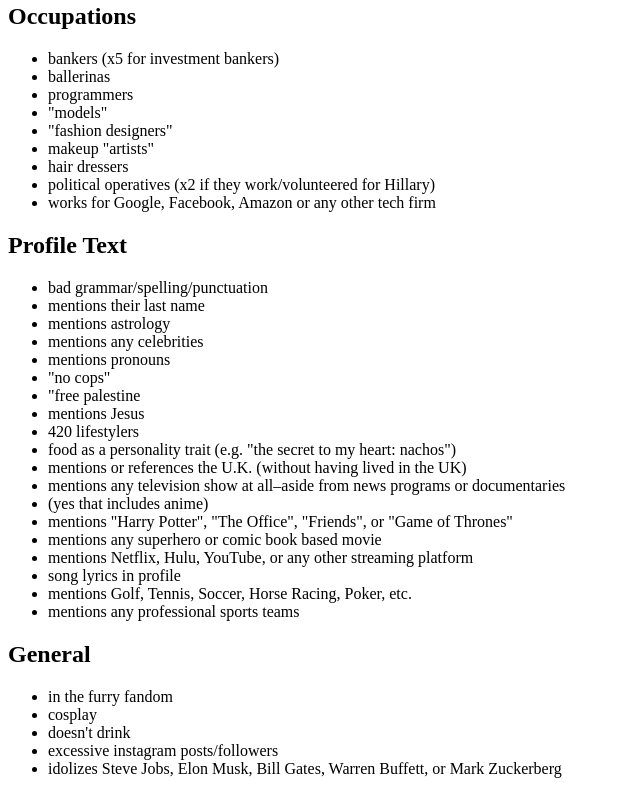
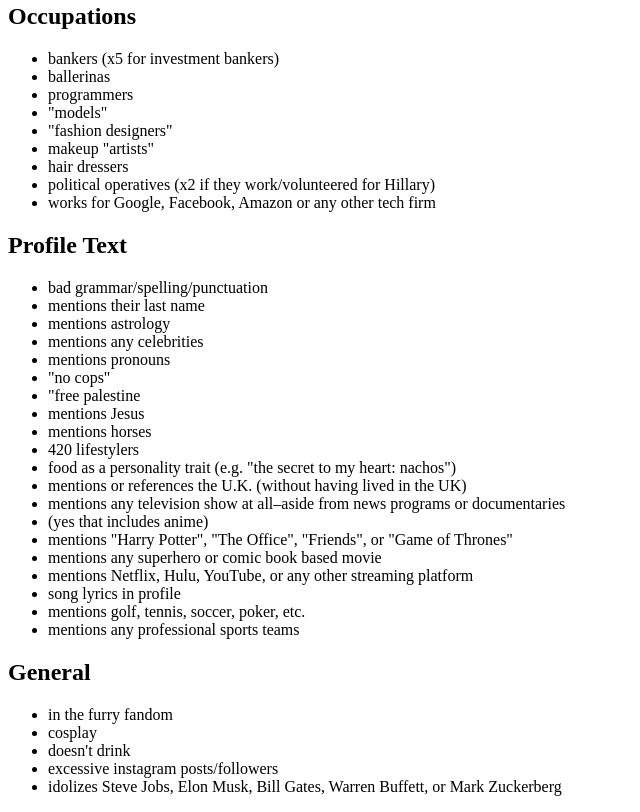
Before and after one commit to matkline/swipeleft, a plain HTML site: page index.html in a window 1280 px wide. Shown: the part 467-1279 px from the top of the page, without its empty margins (0-640 px from the left). Drawn offline with Linux system fonts and the light colour scheme.

Commit message:
Update index.html

```diff
--- a/index.html
+++ b/index.html
@@ -52,10 +52,11 @@
 <li>mentions their last name </li>
 <li>mentions astrology</li>
 <li>mentions any celebrities </li>
-  <li>mentions pronouns</li>
-  <li>"no cops"</li>
-  <li>"free palestine</li>
+<li>mentions pronouns</li>
+<li>"no cops"</li>
+<li>"free palestine</li>
 <li>mentions Jesus</li>
+<li> mentions horses</li>
 <li>420 lifestylers</li>
 <li>food as a personality trait (e.g. "the secret to my heart: nachos")</li>
 <li>mentions or references the U.K. (without having lived in the UK)</li>
@@ -65,7 +66,7 @@
 <li>mentions any superhero or comic book based movie </li>
 <li>mentions Netflix, Hulu, YouTube, or any other streaming platform</li>
 <li>song lyrics in profile </li>
-<li>mentions Golf, Tennis, Soccer, Horse Racing, Poker, etc. </li>
+<li>mentions golf, tennis, soccer, poker, etc. </li>
 <li>mentions any professional sports teams</li>
 </ul>
 
```
